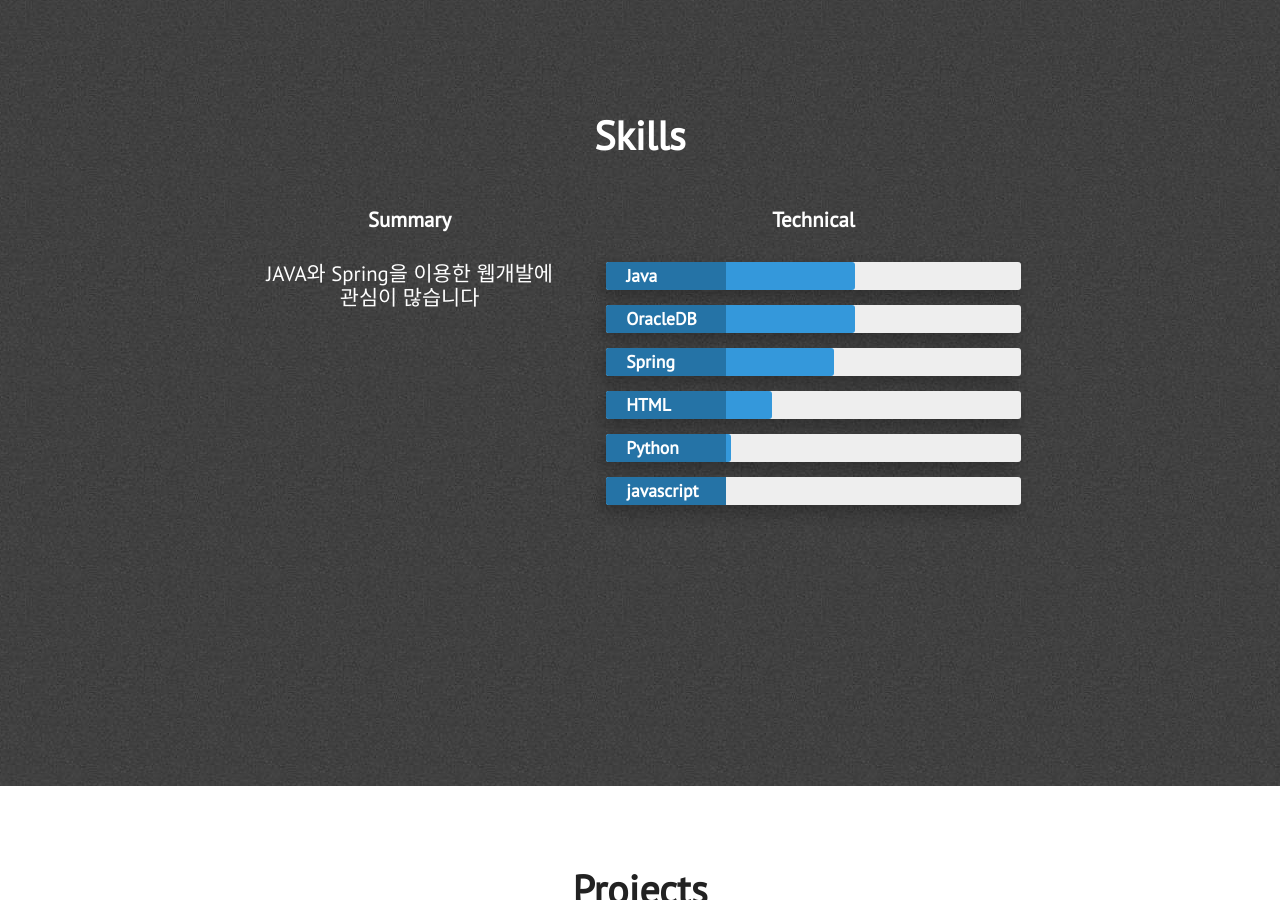
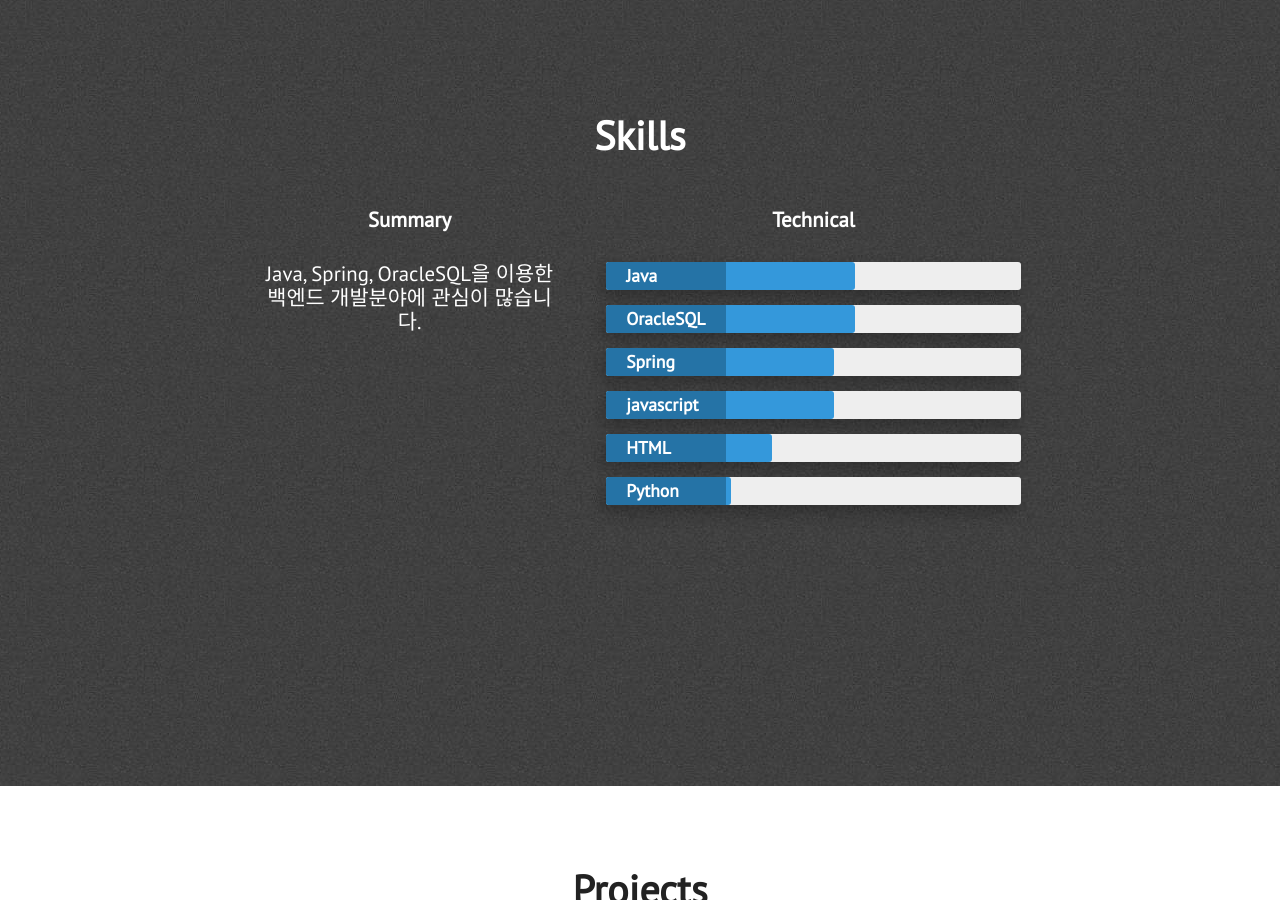
Before and after one commit to YoungGyu99/YoungGyu99.github.io, a Jekyll site: the page built from index.html, in a window 1280 px wide and 900 px high, scrolled down 2114 px. Built offline with Jekyll 4.4.1, drawn with Linux system fonts in a browser that asks for light colours; nearby versions of some CDN libraries.

Commit message:
Update skills.html

```diff
--- a/_includes/skills.html
+++ b/_includes/skills.html
@@ -7,7 +7,7 @@
                 <div class="what-i-do">
                     <h3 class="center-align skills-subsection">Summary</h3>
                     <p class="paragraph-text center-align">
-                         JAVA와 Spring을 이용한 웹개발에 관심이 많습니다
+                         Java, Spring, OracleSQL을 이용한 백엔드 개발분야에 관심이 많습니다.
                     </p>
                 </div>
                 <div class="technical-skills">
@@ -19,7 +19,7 @@
                         </div> <!-- End Skill Bar -->
 
                         <div class="skillbar clearfix " data-percent="60%">
-                            <div class="skillbar-title" style="background: #2980b9;"><span>OracleDB</span></div>
+                            <div class="skillbar-title" style="background: #2980b9;"><span>OracleSQL</span></div>
                             <div class="skillbar-bar" style="background: #3498db;"></div>
                         </div> <!-- End Skill Bar -->
 
@@ -27,7 +27,10 @@
                             <div class="skillbar-title" style="background: #2980b9;"><span>Spring</span></div>
                             <div class="skillbar-bar" style="background: #3498db"></div>
                         </div> <!-- End Skill Bar -->
-
+                        <div class="skillbar clearfix " data-percent="55%">
+                            <div class="skillbar-title" style="background: #2980b9;"><span>javascript</span></div>
+                            <div class="skillbar-bar" style="background: #3498db"></div>
+                        </div> <!-- End Skill Bar -->
 
                         <div class="skillbar clearfix " data-percent="40%">
                             <div class="skillbar-title" style="background: #2980b9;"><span>HTML</span></span></div>
@@ -39,10 +42,6 @@
                             <div class="skillbar-bar" style="background: #3498db;"></div>
                         </div> <!-- End Skill Bar -->
 
-                          <div class="skillbar clearfix " data-percent="20%">
-                            <div class="skillbar-title" style="background: #2980b9"><span>javascript</span></div>
-                            <div class="skillbar-bar" style="background: #3498db"></div>
-                        </div> <!-- End Skill Bar -->
 
                     </div>
                 </div>
```
